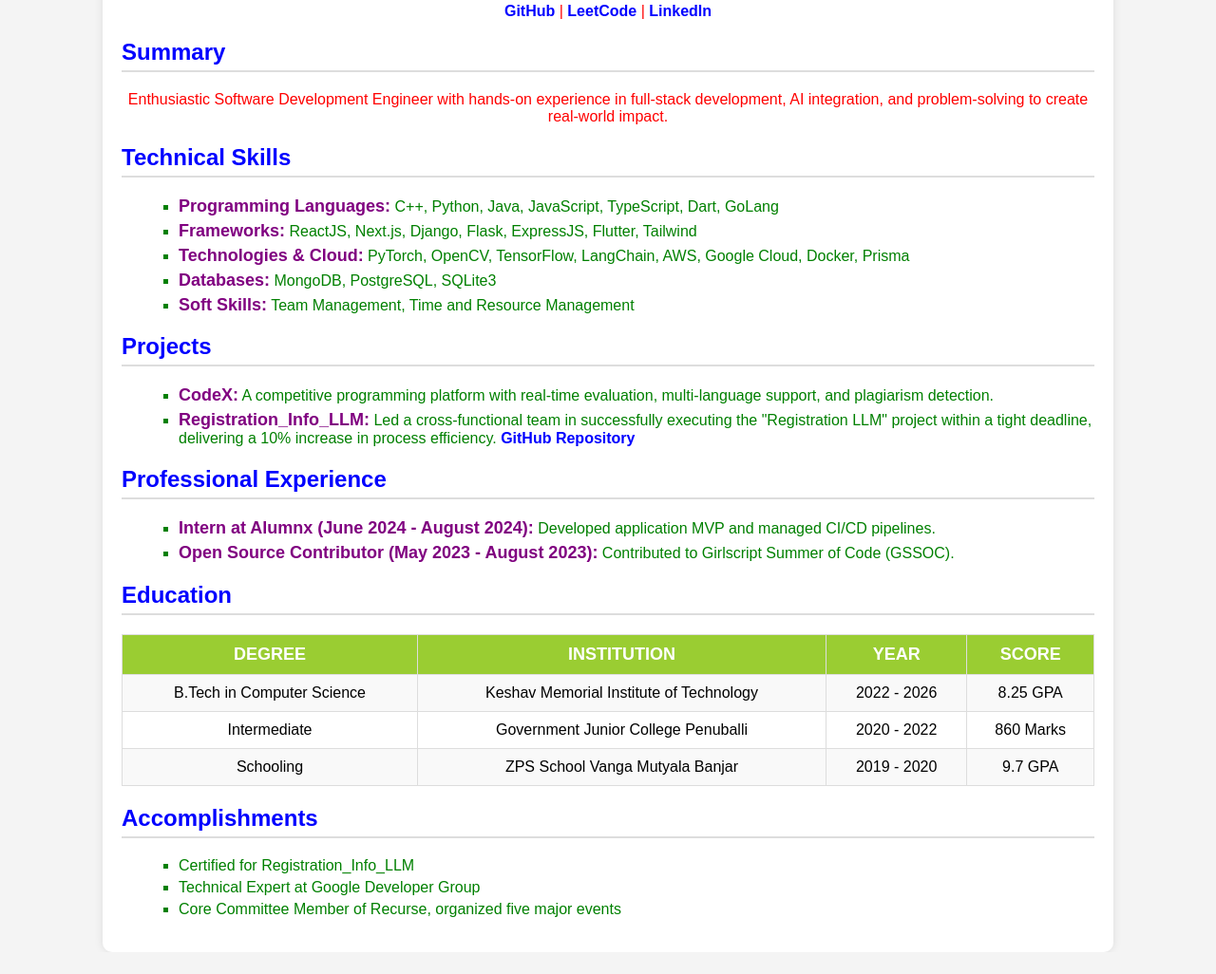
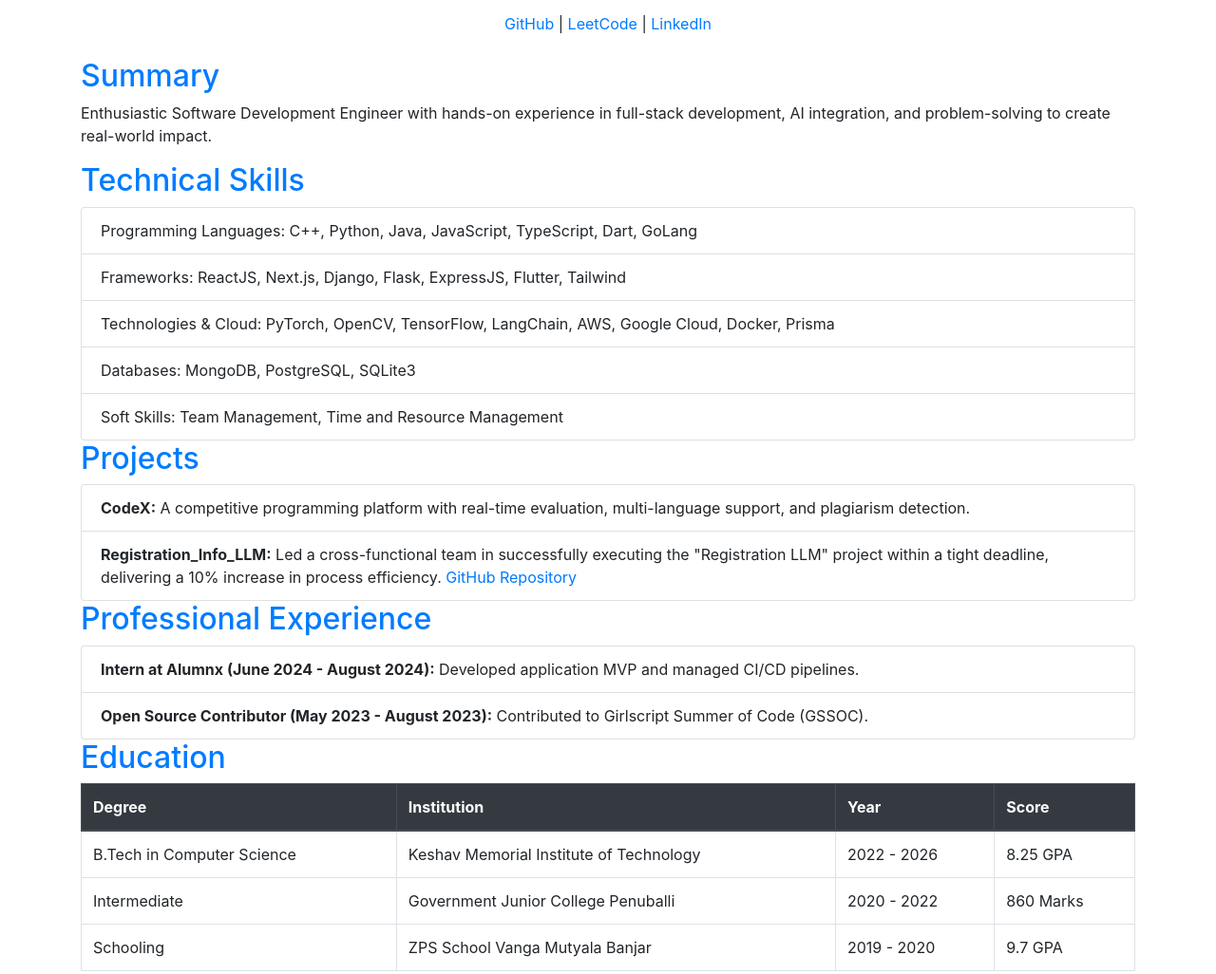
Before and after one commit to Vijay-123456-beep/frontendWD, a plain HTML site: page index.html in a window 1280 px wide. Shown: the part 131-1157 px from the top of the page at 95% size. Before the commit the page ends 1134 px from the top, so only its background shows below. Drawn offline with nearby package versions, Linux system fonts and the light colour scheme.

Commit message:
updated with bootstrap

```diff
--- a/index.html
+++ b/index.html
@@ -3,12 +3,12 @@
 <head>
     <meta charset="UTF-8">
     <meta name="viewport" content="width=device-width, initial-scale=1.0">
-    <link rel="stylesheet" type="text/css" href="style.css">
     <title>Vijay Kavuri - Portfolio</title>
+    <link rel="stylesheet" href="https://maxcdn.bootstrapcdn.com/bootstrap/4.5.2/css/bootstrap.min.css">
 </head>
 <body>
-    <div class="container">
-        <header>
+    <div class="container mt-5">
+        <header class="text-center mb-4">
             <h1>Vijay Kavuri</h1>
             <p>Hyderabad | <a href="mailto:vijaykavuri67@gmail.com">vijaykavuri67@gmail.com</a> | +91 8328588597</p>
             <p>
@@ -19,49 +19,49 @@
         </header>
 
         <section>
-            <h2>Summary</h2>
+            <h2 class="text-primary">Summary</h2>
             <p>Enthusiastic Software Development Engineer with hands-on experience in full-stack development, AI integration, and problem-solving to create real-world impact.</p>
         </section>
 
         <section>
-            <h2>Technical Skills</h2>
-            <ul>
-                <li><strong>Programming Languages:</strong> C++, Python, Java, JavaScript, TypeScript, Dart, GoLang</li>
-                <li><strong>Frameworks:</strong> ReactJS, Next.js, Django, Flask, ExpressJS, Flutter, Tailwind</li>
-                <li><strong>Technologies & Cloud:</strong> PyTorch, OpenCV, TensorFlow, LangChain, AWS, Google Cloud, Docker, Prisma</li>
-                <li><strong>Databases:</strong> MongoDB, PostgreSQL, SQLite3</li>
-                <li><strong>Soft Skills:</strong> Team Management, Time and Resource Management</li>
+            <h2 class="text-primary">Technical Skills</h2>
+            <ul class="list-group">
+                <li class="list-group-item">Programming Languages: C++, Python, Java, JavaScript, TypeScript, Dart, GoLang</li>
+                <li class="list-group-item">Frameworks: ReactJS, Next.js, Django, Flask, ExpressJS, Flutter, Tailwind</li>
+                <li class="list-group-item">Technologies & Cloud: PyTorch, OpenCV, TensorFlow, LangChain, AWS, Google Cloud, Docker, Prisma</li>
+                <li class="list-group-item">Databases: MongoDB, PostgreSQL, SQLite3</li>
+                <li class="list-group-item">Soft Skills: Team Management, Time and Resource Management</li>
             </ul>
         </section>
 
         <section>
-            <h2>Projects</h2>
-            <ul>
-                <li><strong>CodeX:</strong> A competitive programming platform with real-time evaluation, multi-language support, and plagiarism detection.</li>
-                <li>
-                    <strong>Registration_Info_LLM:</strong> Led a cross-functional team in successfully executing the "Registration LLM" project within a tight deadline, delivering a 10% increase in process efficiency.
-                    <a href="https://github.com/Vijay-123456-beep/Registration_Info_LLM.git" target="_blank">GitHub Repository</a>
-                </li>
+            <h2 class="text-primary">Projects</h2>
+            <ul class="list-group">
+                <li class="list-group-item"><strong>CodeX:</strong> A competitive programming platform with real-time evaluation, multi-language support, and plagiarism detection.</li>
+                <li class="list-group-item"><strong>Registration_Info_LLM:</strong> Led a cross-functional team in successfully executing the "Registration LLM" project within a tight deadline, delivering a 10% increase in process efficiency. <a href="https://github.com/Vijay-123456-beep/Registration_Info_LLM.git" target="_blank">GitHub Repository</a></li>
             </ul>
         </section>
 
         <section>
-            <h2>Professional Experience</h2>
-            <ul>
-                <li><strong>Intern at Alumnx (June 2024 - August 2024):</strong> Developed application MVP and managed CI/CD pipelines.</li>
-                <li><strong>Open Source Contributor (May 2023 - August 2023):</strong> Contributed to Girlscript Summer of Code (GSSOC).</li>
+            <h2 class="text-primary">Professional Experience</h2>
+            <ul class="list-group">
+                <li class="list-group-item"><strong>Intern at Alumnx (June 2024 - August 2024):</strong> Developed application MVP and managed CI/CD pipelines.</li>
+                <li class="list-group-item"><strong>Open Source Contributor (May 2023 - August 2023):</strong> Contributed to Girlscript Summer of Code (GSSOC).</li>
             </ul>
         </section>
 
         <section>
-            <h2>Education</h2>
-            <table>
+            <h2 class="text-primary">Education</h2>
+            <table class="table table-bordered">
+                <thead class="thead-dark">
                     <tr>
                         <th>Degree</th>
                         <th>Institution</th>
                         <th>Year</th>
                         <th>Score</th>
                     </tr>
+                </thead>
+                <tbody>
                     <tr>
                         <td>B.Tech in Computer Science</td>
                         <td>Keshav Memorial Institute of Technology</td>
@@ -80,17 +80,21 @@
                         <td>2019 - 2020</td>
                         <td>9.7 GPA</td>
                     </tr>
+                </tbody>
             </table>
         </section>
 
         <section>
-            <h2>Accomplishments</h2>
-            <ul>
-                <li>Certified for Registration_Info_LLM</li>
-                <li>Technical Expert at Google Developer Group</li>
-                <li>Core Committee Member of Recurse, organized five major events</li>
+            <h2 class="text-primary">Accomplishments</h2>
+            <ul class="list-group">
+                <li class="list-group-item">Certified for Registration_Info_LLM</li>
+                <li class="list-group-item">Technical Expert at Google Developer Group</li>
+                <li class="list-group-item">Core Committee Member of Recurse, organized five major events</li>
             </ul>
         </section>
     </div>
+
+    <script src="https://code.jquery.com/jquery-3.5.1.slim.min.js"></script>
+    <script src="https://cdn.jsdelivr.net/npm/bootstrap@4.5.2/dist/js/bootstrap.bundle.min.js"></script>
 </body>
 </html>
```
Also changed, not shown: bootstrap.html (deleted, +0 -102 lines). Lines whose indentation alone changed are shown as unchanged.
